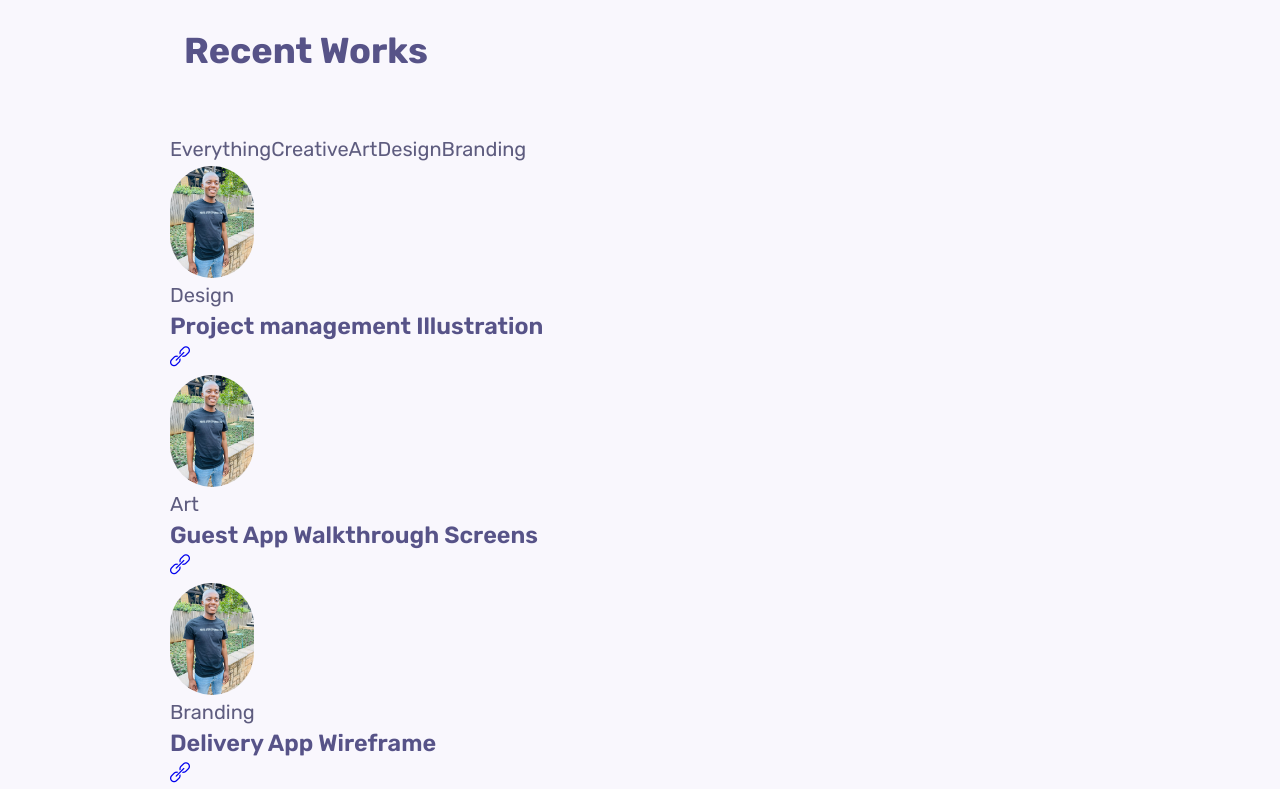
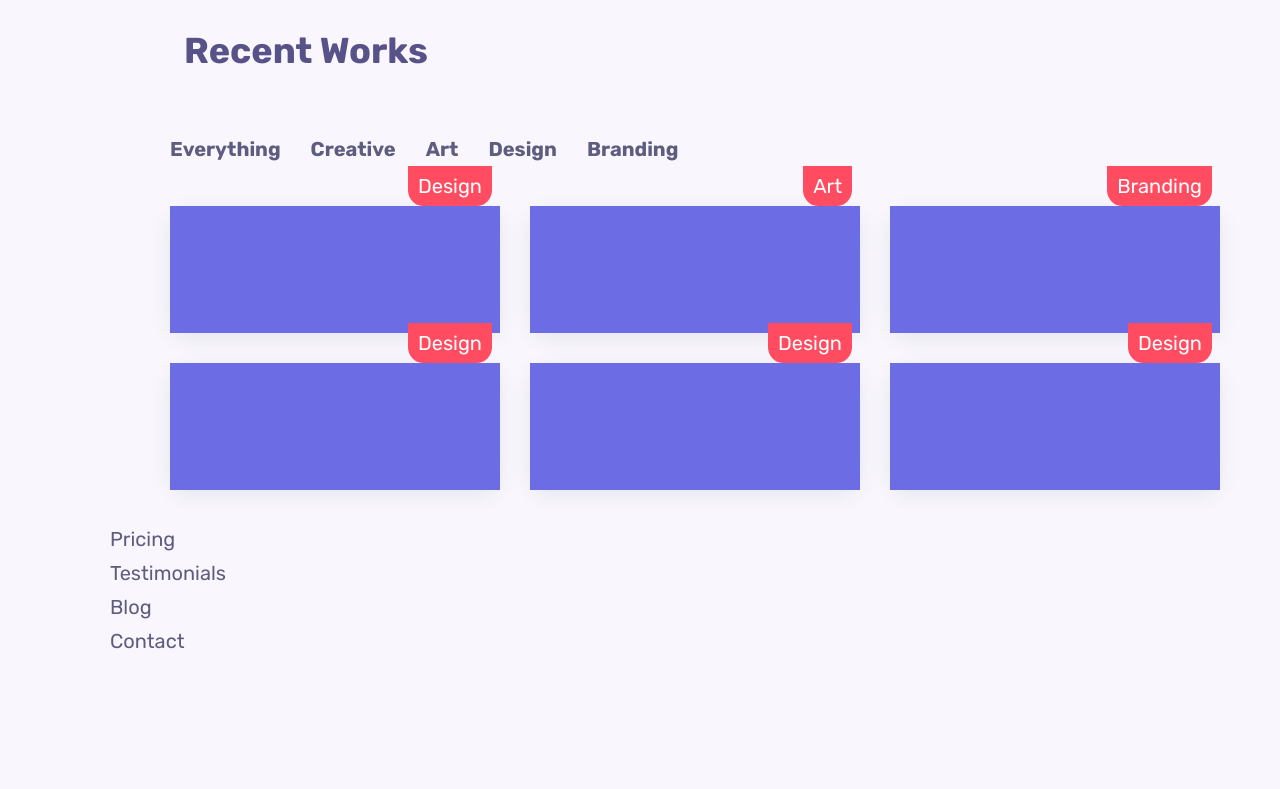
Before and after one commit to AneleMaseko/portfolio, a React (Create React App) app: page / in a window 1280 px wide. Shown: the part 2780-3569 px from the top of the page. After the commit the page ends 3438 px from the top, so only its background shows below. Built offline with nearby package versions, Linux system fonts and the light colour scheme; some icons are missing.

Commit message:
more of portfolio

```diff
--- a/src/components/portfolio/Menu.jsx
+++ b/src/components/portfolio/Menu.jsx
@@ -4,6 +4,7 @@ import Work2 from "../../Asserts/WhatsApp Image 2023-10-07 at 9.38.04 PM.jpeg";
 import Work3 from "../../Asserts/WhatsApp Image 2023-10-07 at 9.38.04 PM.jpeg";
 import Work4 from "../../Asserts/WhatsApp Image 2023-10-07 at 9.38.04 PM.jpeg";
 import Work5 from "../../Asserts/WhatsApp Image 2023-10-07 at 9.38.04 PM.jpeg";
+import Work6 from "../../Asserts/WhatsApp Image 2023-10-07 at 9.38.04 PM.jpeg";
 
 
 const Menu = [
@@ -37,6 +38,12 @@ const Menu = [
     title:"Project management Illustration",
     category: "Design"
   },
+  {
+    id: 1,
+    image:Work6,
+    title:"Project management Illustration",
+    category: "Design"
+  },
 
 ]
 
--- a/src/components/portfolio/portfolio.css
+++ b/src/components/portfolio/portfolio.css
@@ -0,0 +1,52 @@
+.work__filters {
+    display: flex;
+    align-items: center;
+    column-gap: 1.875rem;
+    margin-bottom: 2.5rem;
+}
+
+.work__item {
+    cursor:pointer;
+    font-weight: var(--font-bold);
+    transition: .3s;
+}
+.work__item:hover {
+    color: var(--first-color);
+
+}
+.work__container {
+    grid-template-columns: repeat(3, 1fr);
+    gap: 1.875rem;
+}
+
+.work__card {
+    position: relative;
+
+    border-radius: var(--border-radius);
+    box-shadow: var(--shadow);
+}
+
+.work__mask {
+    background: #6c6ce5;
+    position: absolute;
+    left: 0;
+    top: 0;
+    height: 100%;
+    width: 100%;
+}
+
+.work__category {
+    color: #fff;
+    background-color: var(--first-color);
+    border-bottom-left-radius: 0.98rem;
+    border-bottom-right-radius: 0.98rem;
+    position: absolute;
+    top: 0;
+    right: .5rem;
+    font-size: var(--small-font-size);
+    display: inline-block;
+    padding: 0.19rem 0.625rem;
+    transform: translateY(-40px);
+    transition: 0.3s;
+
+}
--- a/src/components/portfolio/portfolio.jsx
+++ b/src/components/portfolio/portfolio.jsx
@@ -30,7 +30,7 @@
                         <span className="work__category">{category}</span>
                         <h3 className="work__title">{title}</h3>
                         <a href="#" className="work__button">
-                            <i className="icon-link work__button-icon"></i>
+                            <i className="icon-link work__button-icon "></i>
                         </a>
                         </div>
                     )
```
